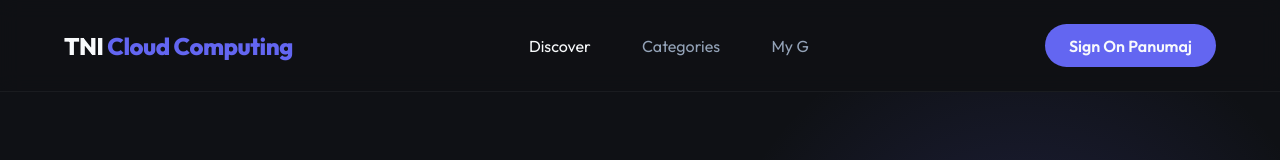
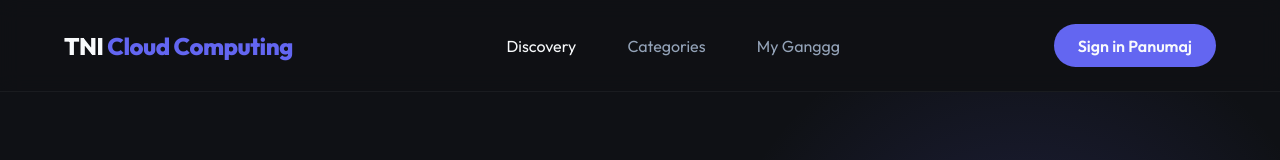
Before and after one commit to Panumaj/cicd-lab, a website: page public/index.html in a window 1280 px wide. Shown: the top 160 px of the page. Drawn offline with Linux system fonts and the light colour scheme; no server answers.

Commit message:
Edit2 index.html

```diff
--- a/public/index.html
+++ b/public/index.html
@@ -11,11 +11,11 @@
     <nav class="navbar">
         <div class="logo">TNI <span>Cloud Computing</span></div>
         <div class="nav-links">
-            <a href="#" class="active">Discover</a>
+            <a href="#" class="active">Discovery</a>
             <a href="#">Categories</a>
-            <a href="#">My G</a>
+            <a href="#">My Ganggg</a>
         </div>
-        <div class="profile-btn">Sign On Panumaj</div>
+        <div class="profile-btn">Sign in Panumaj</div>
     </nav>
 
     <header class="hero">
```
